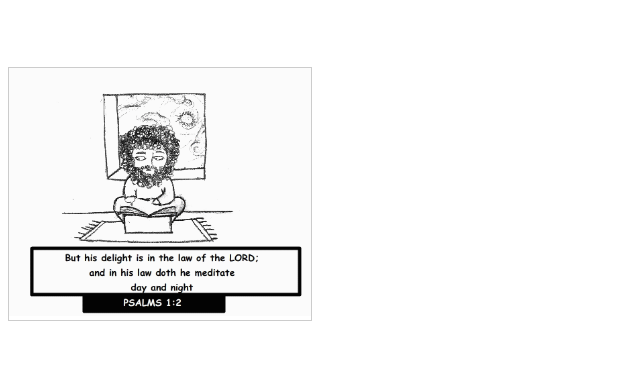
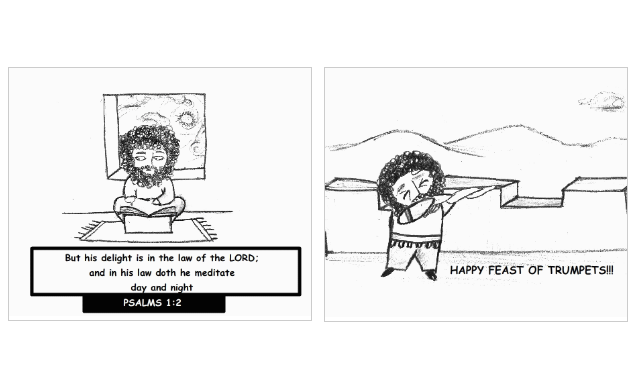
Before and after one commit to maryrobicodes/Gif-animations, a plain HTML site: page index.html in a window 1280 px wide. Shown: the top 372 px of the page, 638-1280 px from the left. Drawn offline with Linux system fonts and the light colour scheme.

Commit message:
Update index.html

```diff
--- a/index.html
+++ b/index.html
@@ -78,6 +78,14 @@ div.desc {
 </div>
 <!--Pic End -->
 
+  <!-- Pic Start -->
+<div class="responsive">
+  <div class="gallery">
+      <img src="pics/FOT.gif">
+  </div>
+</div>
+<!--Pic End -->
+
 
 
 </body>
```
